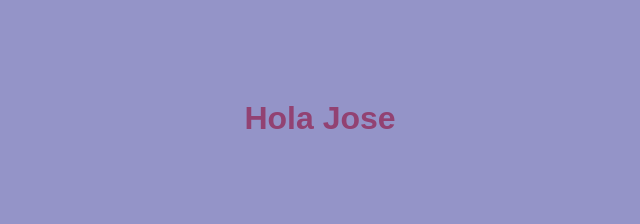
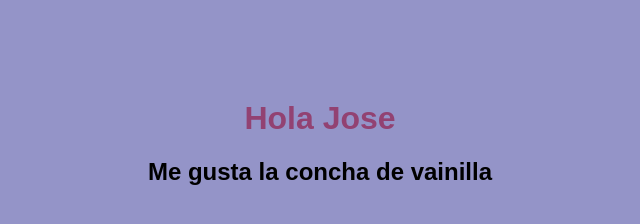
Before and after one commit to JoseLanderos/CH54_miPrimerRep, a plain HTML site: page index.html in a window 1280 px wide. Shown: the whole page, without its empty margins (320-960 px from the left). Drawn offline with Linux system fonts and the light colour scheme.

Commit message:
feat: se agrega titulo h2

```diff
--- a/index.html
+++ b/index.html
@@ -7,6 +7,7 @@
 
 <body>
 	<h1> Hola Jose </h1>
+	<h2> Me gusta la concha de vainilla </h2>
 </body>
 
 </html>
```
